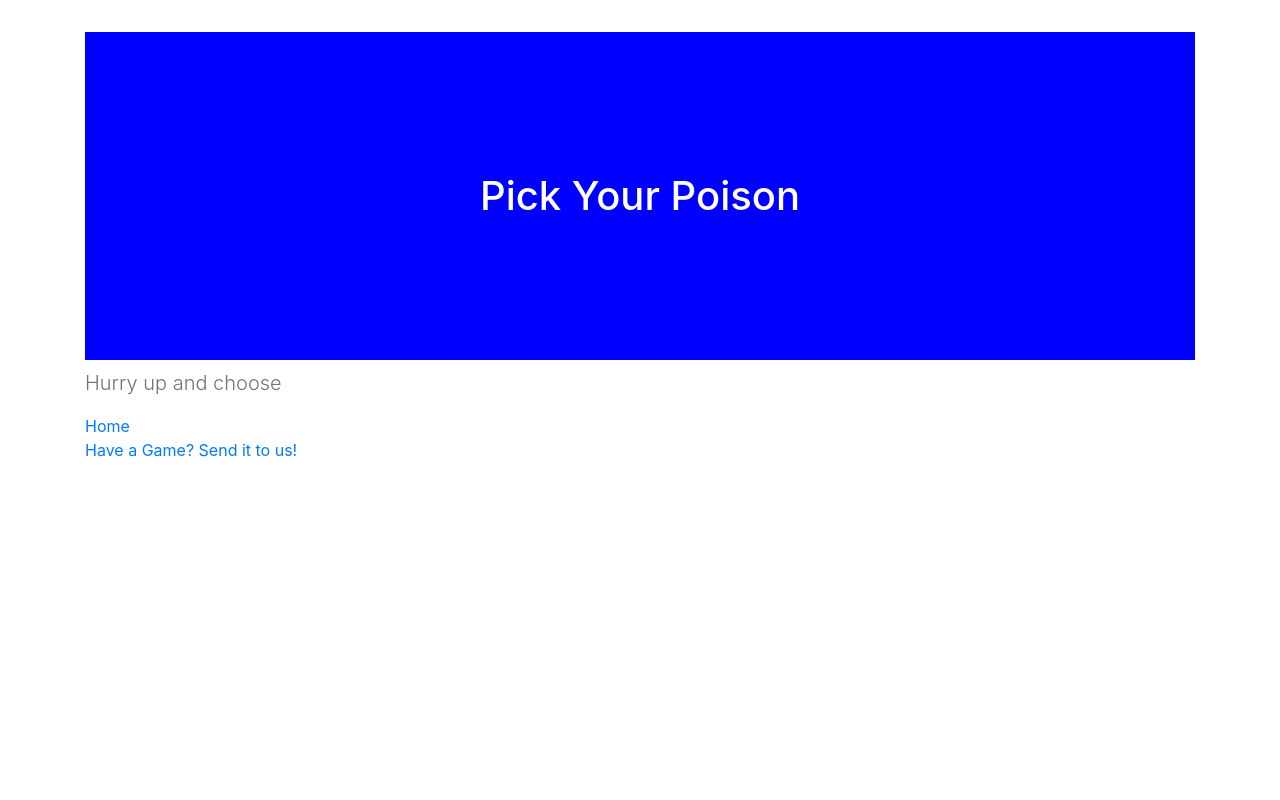
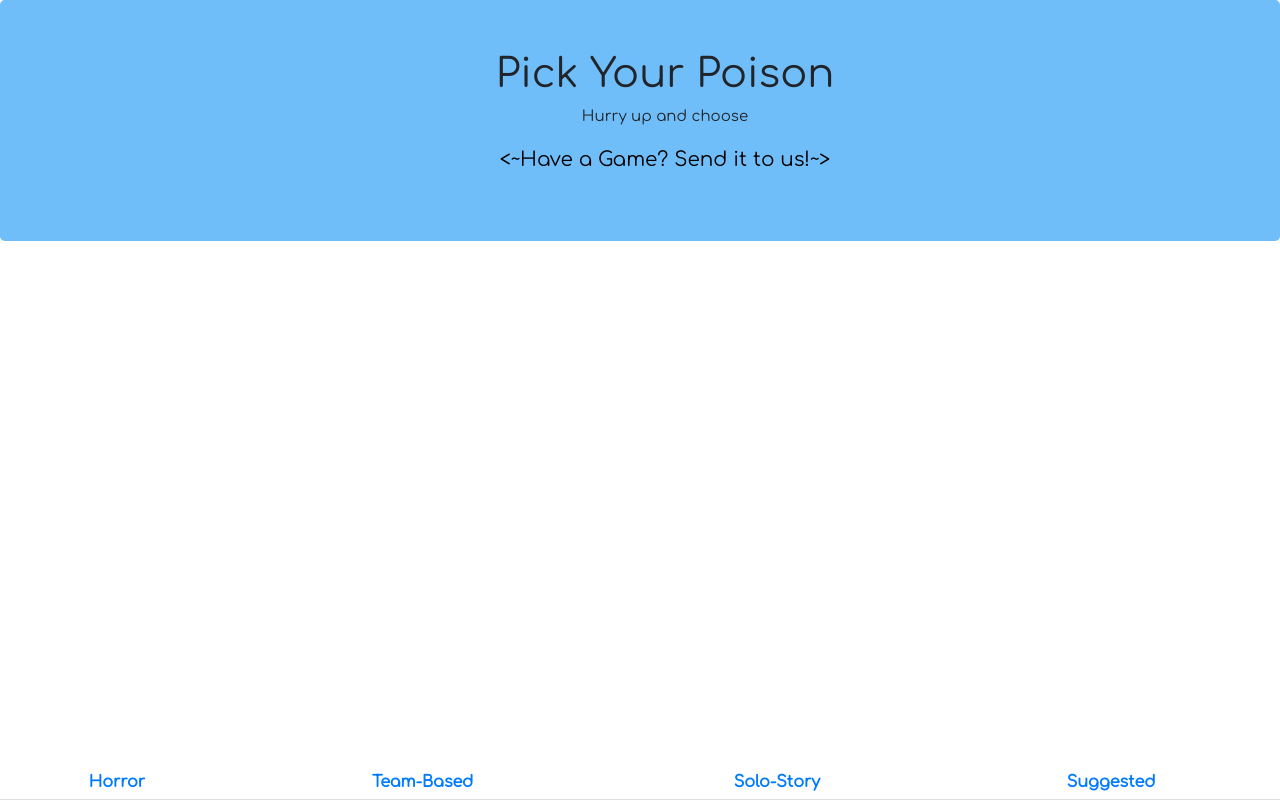
Before and after one commit to stephanyp-zz/Pick-Your-Poison, a plain HTML site: page app.html in a window 1280 px wide. Drawn offline with nearby package versions, Linux system fonts and the light colour scheme; no server answers.

Commit message:
So many things added!But I still need help!

```diff
--- a/app.css
+++ b/app.css
@@ -1,59 +1,62 @@
-.masthead{
-  color:blue;
-}
-//h1 {
-    color: #ff007f;
+*{
+    font-family: 'Comfortaa', cursive;
 }
 
-.footer{
-     position: fixed;
-     left: 0;
-     bottom: 0;
-     width: 100%;
-     background-color: color: #ff007f;
-     //color: white;
-     text-align: center;
-     margin-top: 2.5em;
-     padding: 3.5em 0;
+.footer {
+    position: absolute;
+    left: 0;
+    bottom: 0;
+    width: 100%;
+    background-color::#70bef9;
+    color: :#70bef9;
+    text-align: center;
 }
+
 .header{
      left: 0;
      top: 0;
-     //width: 100%;
-     background-color: blue;
-     color: white;
+     width: 100%;
      text-align: center;
-     //margin-top: 2.5em;
-     padding: 3.5em 0;
-}
-.btn-btn-info{
-  text-align:center;
 }
 
 .card-img-top{
-  display: block;
   margin-left: auto;
   margin-right: auto;
+  padding-top: 25px;
 }
-h2{
+
+.outline-first{
+  color: black;
+  text-align: center;
+  font-size: 20px;
+}
+
+
+#big {
+    font-size: 15px;
+    padding-top: 50px;
+    padding-right: 30px;
+    padding-bottom: 50px;
+    padding-left: 80px;
+    background-color:#70bef9;
+    border-radius: .3rem;
+}
+p,h2{
   text-align: center;
 }
-.outline-first{
-  color: #42f4ce;
-  text-align: center;
-  font-size: 15px;
+
+body{
+  background-color:#C0C0C0;
 }
 
-//.container{
-  background:white;
+table {
+    //border-collapse: collapse;
+    width: 80%;
+    text-align: center;
 }
 
-#big {
-    padding: 2rem 1rem;
-    margin-bottom: 2rem;
-    background-color: #ffffff;
-    border-radius: .3rem;
+th, td {
+    padding: 8px;
+    text-align: left;
+    border-bottom: 1px solid #ddd;
 }
-//*{
-background-color: #ffffff;
-}
--- a/app.html
+++ b/app.html
@@ -5,17 +5,32 @@
     <meta http-equiv="X-UA-Compatible" content="ie=edge">
     <title>Pick Your Poison</title>
     <link rel="stylesheet" href="app.css">
+    <link href="https://fonts.googleapis.com/css?family=Comfortaa" rel="stylesheet">
     <link rel="stylesheet" href="https://maxcdn.bootstrapcdn.com/bootstrap/4.0.0/css/bootstrap.min.css" integrity="sha384-Gn5384xqQ1aoWXA+058RXPxPg6fy4IWvTNh0E263XmFcJlSAwiGgFAW/dAiS6JXm" crossorigin="anonymous">
 </head>
 <section id="big">
   <div class="container">
     <h1 class="header">Pick Your Poison</h1>
-    <p class="lead text-muted">Hurry up and choose</p>
+     <p class="header">Hurry up and choose</p>
     <p>
-      <a href="home.html" class="button-2">Home</a>
-      <br>
-      <a href="">Have a Game? Send it to us!</a>
+      <a href="" class="outline-first"><~Have a Game? Send it to us!~></a>
     </p>
+  </section>
+<section>
+  <table class="footer">
+    <th>
+      <a href="">Horror</a>
+    </th>
+    <th>
+      <a href="">Team-Based</a>
+    </th>
+    <th>
+      <a href="">Solo-Story</a>
+    </th>
+    <th>
+      <a href="">Suggested</a>
+    </th>
+    </table>
   </div>
 </section>
 
--- a/app.js
+++ b/app.js
@@ -6,7 +6,7 @@ var gameListItem = function(id, Name, Pictures,Attachments, Cost, rate, Buy) {
         <h2>${Name}</h2>
           <div class="btn-group">
             <a href="moreInfo.html?id=${id}" ${Attachments} class="btn btn-sm btn-outline-secondary">More Info</a>
-             <a href="${rate}" button type="button" class="btn btn-sm btn-outline-secondary">Where to Buy</button></a>
+             <a href="${rate}" button type="button" class="btn btn-sm btn-outline-secondary">Get it Here!</button></a>
 
 <a href="moreInfo.html?id=${id}">${name}</a></h2>
           </div>
--- a/gameDetail.css
+++ b/gameDetail.css
@@ -1,11 +1,38 @@
 *{
     text-align: center;
-    background-color: #70bef9;
+    //background-color: #70bef9;
+    font-family: 'Comfortaa', cursive;
 }
+
 img{
   width:30%;
-  image:center;
+  padding:0px;
+  padding-bottom: 0px;
+  border: solid;
 }
-.background{
-  opacity: .5;
+body{
+  background-color: white;
 }
+
+ h2{
+  font-size: 40px;
+  margin: 25px 25px 25px 25px;
+  //background-color:white;
+ }
+
+p{
+    font-size: 30px;
+}
+
+ .button{
+    font-size: 29px;
+ }
+
+ul{
+  font-size: 15px;
+  padding-top: 50px;
+  padding-right: 30px;
+  padding-bottom: 50px;
+  padding-left: 80px;
+  background-color:#70bef9;
+}
```
Also changed, not shown: game-list.js (+8 -4 lines), index.html (deleted, +0 -33 lines), moreInfo.html (+4 -1 lines).
